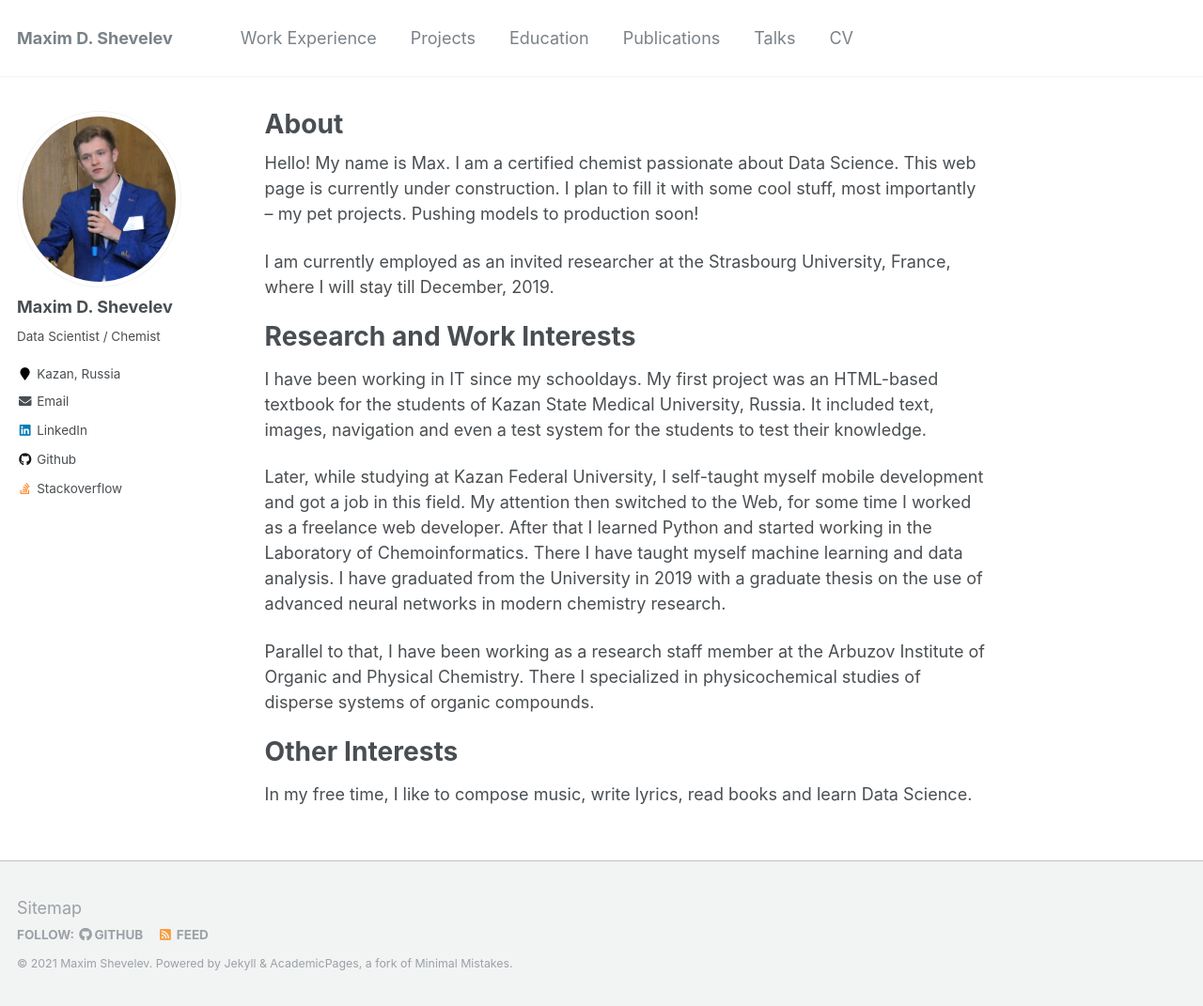
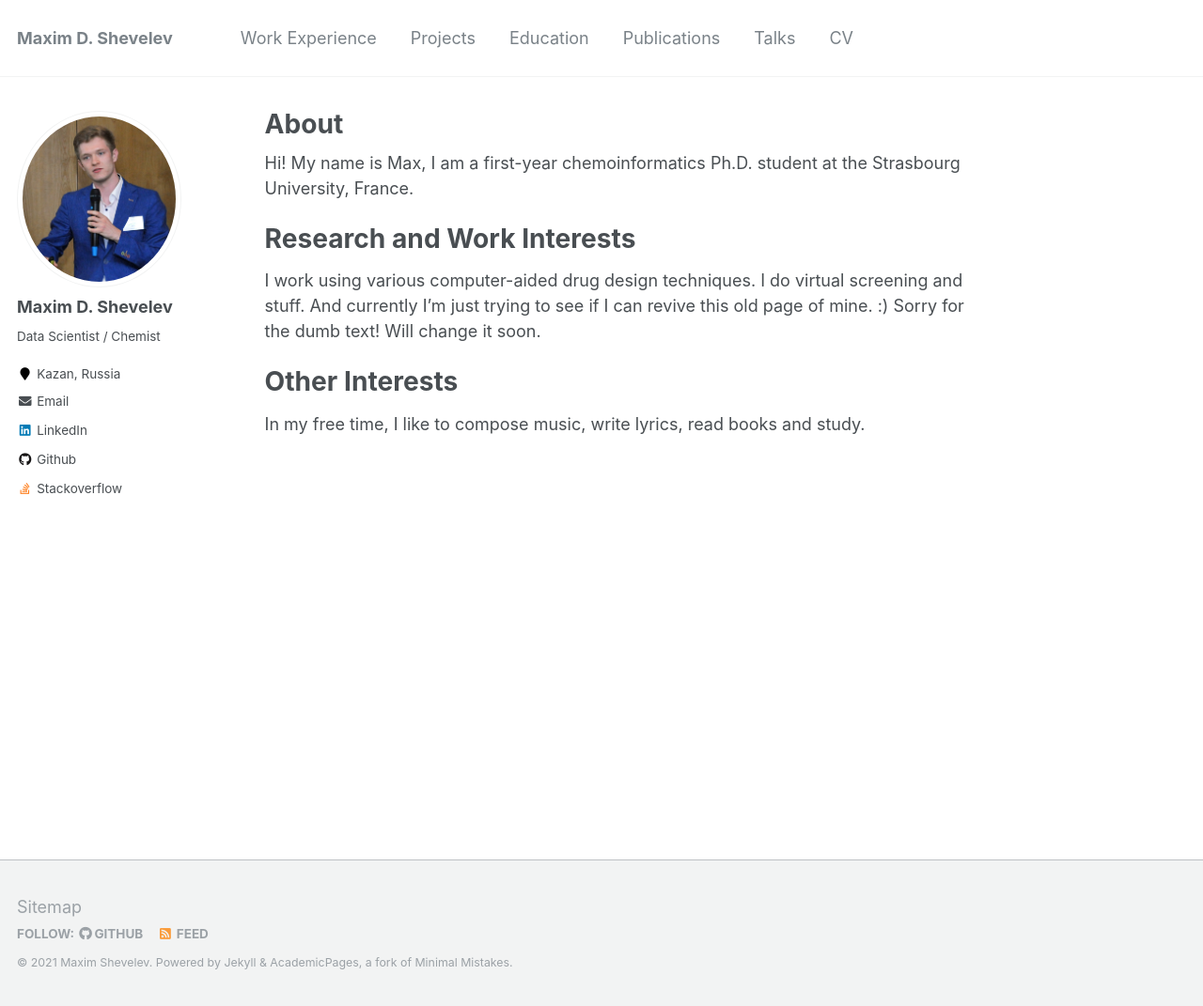
Before and after one commit to mawansui/mawansui.github.io, a Jekyll site: the page built from _pages/about.md, in a window 1280 px wide and 1071 px high. Shown: the whole window at 94% size. Built offline with Jekyll 4.4.1, drawn with Linux system fonts in a browser that asks for light colours.

Commit message:
New stuff

```diff
--- a/_pages/about.md
+++ b/_pages/about.md
@@ -8,20 +8,16 @@ redirect_from:
   - /about.html
 ---
 
-Hello! My name is Max. I am a certified chemist passionate about Data Science. This web page is currently under construction. I plan to fill it with some cool stuff, most importantly – my pet projects. Pushing models to production soon!
-
-I am currently employed as an invited researcher at the Strasbourg University, France, where I will stay till December, 2019.
+Hi! My name is Max, I am a first-year chemoinformatics Ph.D. student at the Strasbourg University, France.
 
 Research and Work Interests
 ======
 
-I have been working in IT since my schooldays. My first project was an HTML-based textbook for the students of Kazan State Medical University, Russia. It included text, images, navigation and even a test system for the students to test their knowledge.
-
-Later, while studying at Kazan Federal University, I self-taught myself mobile development and got a job in this field. My attention then switched to the Web, for some time I worked as a freelance web developer. After that I learned Python and started working in the Laboratory of Chemoinformatics. There I have taught myself machine learning and data analysis. I have graduated from the University in 2019 with a graduate thesis on the use of advanced neural networks in modern chemistry research.
-
-Parallel to that, I have been working as a research staff member at the Arbuzov Institute of Organic and Physical Chemistry. There I specialized in physicochemical studies of disperse systems of organic compounds.
+I work using various computer-aided drug design techniques. I do virtual screening and stuff.
+And currently I'm just trying to see if I can revive this old page of mine. :)
+Sorry for the dumb text! Will change it soon.
 
 Other Interests
 ===
 
-In my free time, I like to compose music, write lyrics, read books and learn Data Science.
+In my free time, I like to compose music, write lyrics, read books and study.
```
